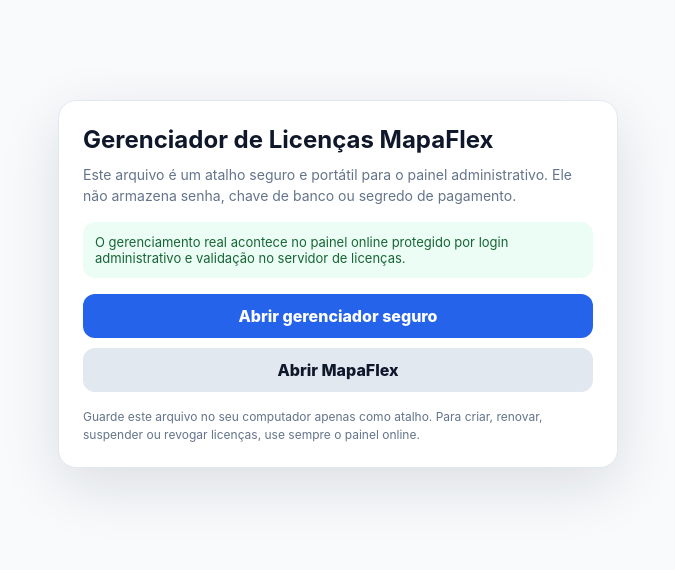
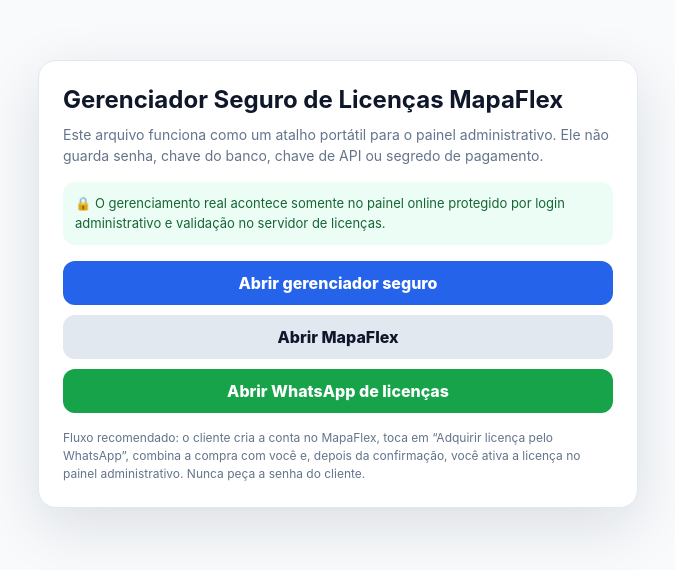
Before and after one commit to Lucas2025-seduc/mapaflex-pwa, a website: page public/MapaFlex-Gerenciador-de-Licencas.html in a window 1280 px wide. Shown: the part 116-686 px from the top of the page, without its empty margins (302-977 px from the left). Drawn offline with Linux system fonts and the light colour scheme.

Commit message:
Atualiza atalho seguro do gerenciador de licenças

```diff
--- a/public/MapaFlex-Gerenciador-de-Licencas.html
+++ b/public/MapaFlex-Gerenciador-de-Licencas.html
@@ -3,19 +3,20 @@
 <head>
 <meta charset="utf-8">
 <meta name="viewport" content="width=device-width,initial-scale=1">
-<title>MapaFlex — Gerenciador de Licenças</title>
+<title>MapaFlex — Gerenciador Seguro de Licenças</title>
 <style>
-:root{font-family:Inter,system-ui,Segoe UI,Arial,sans-serif;color:#0f172a;background:#f8fafc}*{box-sizing:border-box}body{margin:0;min-height:100vh;display:grid;place-items:center;padding:20px}.card{width:min(560px,100%);background:#fff;border:1px solid #e2e8f0;border-radius:18px;padding:24px;box-shadow:0 18px 60px rgba(15,23,42,.12)}h1{margin:0 0 10px;font-size:24px}.muted{color:#64748b;line-height:1.5;font-size:14px}.ok{margin:16px 0;padding:12px;border-radius:12px;background:#ecfdf5;color:#166534;font-size:13px}.btn{display:block;text-align:center;text-decoration:none;border-radius:12px;padding:12px 14px;font-weight:800;margin-top:10px}.primary{background:#2563eb;color:#fff}.secondary{background:#e2e8f0;color:#0f172a}.small{font-size:12px;color:#64748b;margin-top:16px;line-height:1.45}
+:root{font-family:Inter,system-ui,Segoe UI,Arial,sans-serif;color:#0f172a;background:#f8fafc}*{box-sizing:border-box}body{margin:0;min-height:100vh;display:grid;place-items:center;padding:20px}.card{width:min(600px,100%);background:#fff;border:1px solid #e2e8f0;border-radius:18px;padding:24px;box-shadow:0 18px 60px rgba(15,23,42,.12)}h1{margin:0 0 10px;font-size:24px}.muted{color:#64748b;line-height:1.5;font-size:14px}.ok{margin:16px 0;padding:12px;border-radius:12px;background:#ecfdf5;color:#166534;font-size:13px;line-height:1.5}.btn{display:block;text-align:center;text-decoration:none;border-radius:12px;padding:12px 14px;font-weight:800;margin-top:10px}.primary{background:#2563eb;color:#fff}.secondary{background:#e2e8f0;color:#0f172a}.green{background:#16a34a;color:#fff}.small{font-size:12px;color:#64748b;margin-top:16px;line-height:1.5}
 </style>
 </head>
 <body>
 <div class="card">
-  <h1>Gerenciador de Licenças MapaFlex</h1>
-  <div class="muted">Este arquivo é um atalho seguro e portátil para o painel administrativo. Ele não armazena senha, chave de banco ou segredo de pagamento.</div>
-  <div class="ok">O gerenciamento real acontece no painel online protegido por login administrativo e validação no servidor de licenças.</div>
+  <h1>Gerenciador Seguro de Licenças MapaFlex</h1>
+  <div class="muted">Este arquivo funciona como um atalho portátil para o painel administrativo. Ele não guarda senha, chave do banco, chave de API ou segredo de pagamento.</div>
+  <div class="ok">🔒 O gerenciamento real acontece somente no painel online protegido por login administrativo e validação no servidor de licenças.</div>
   <a class="btn primary" href="https://mapaflex-pwa.nexuseducacao-ct-5be.workers.dev/license-manager.html" target="_blank" rel="noopener noreferrer">Abrir gerenciador seguro</a>
   <a class="btn secondary" href="https://mapaflex-pwa.nexuseducacao-ct-5be.workers.dev/" target="_blank" rel="noopener noreferrer">Abrir MapaFlex</a>
-  <div class="small">Guarde este arquivo no seu computador apenas como atalho. Para criar, renovar, suspender ou revogar licenças, use sempre o painel online.</div>
+  <a class="btn green" href="https://wa.me/558899361992?text=Ol%C3%A1%21%20Estou%20usando%20o%20MapaFlex%20e%20preciso%20tratar%20de%20uma%20licen%C3%A7a." target="_blank" rel="noopener noreferrer">Abrir WhatsApp de licenças</a>
+  <div class="small">Fluxo recomendado: o cliente cria a conta no MapaFlex, toca em “Adquirir licença pelo WhatsApp”, combina a compra com você e, depois da confirmação, você ativa a licença no painel administrativo. Nunca peça a senha do cliente.</div>
 </div>
 </body>
 </html>
```
